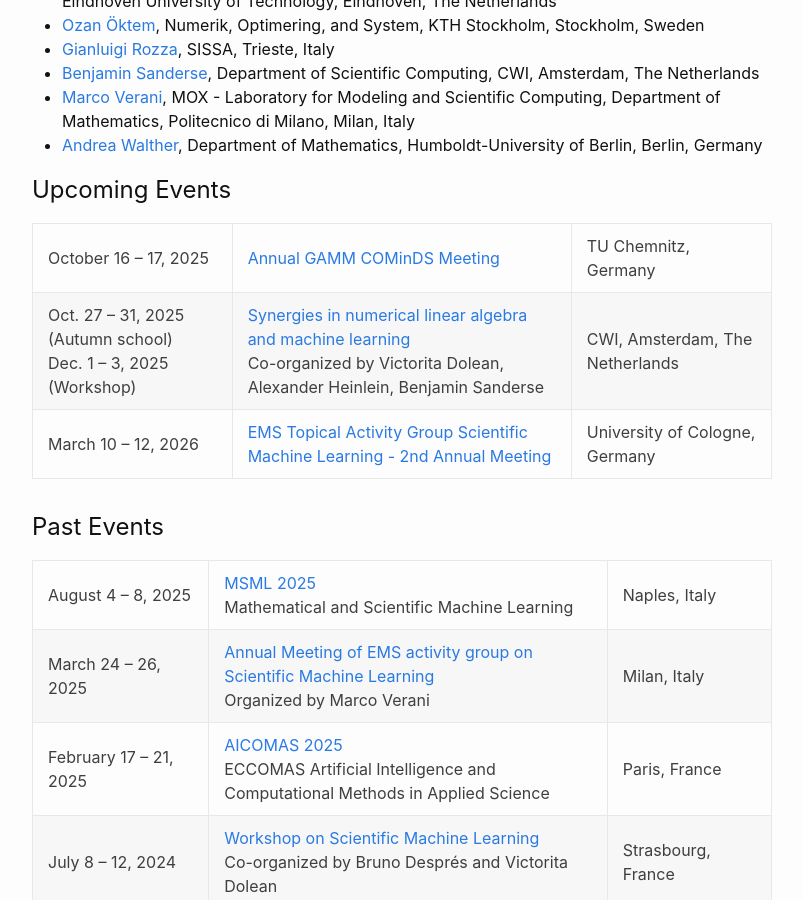
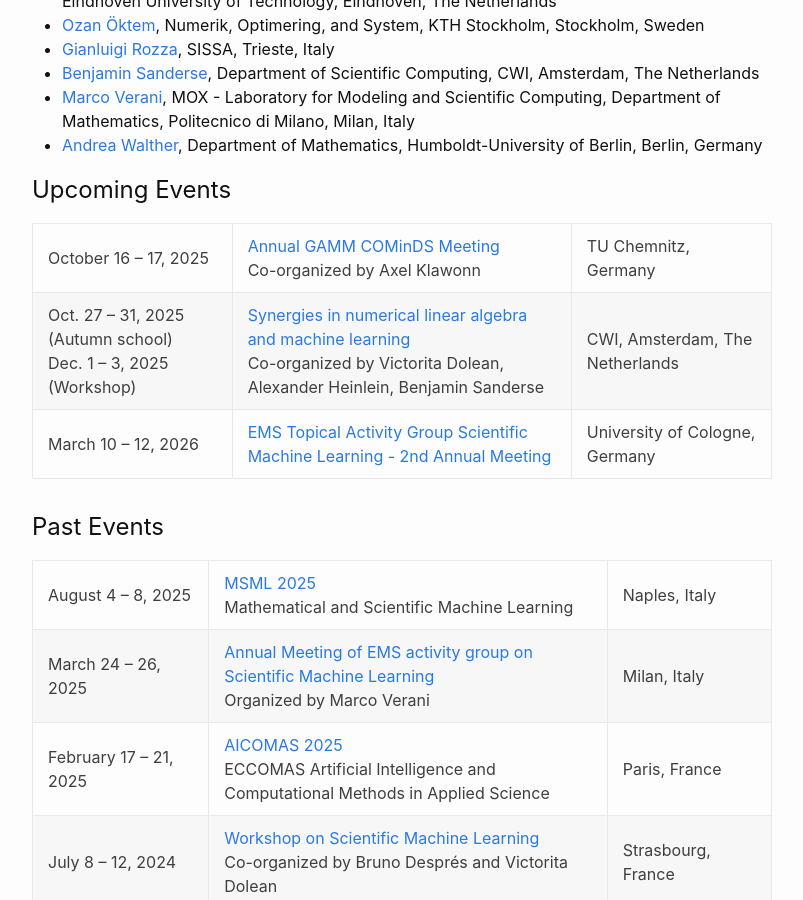
Before and after one commit to EMS-TAG-SciML/ems-tag-sciml.github.io, a Jekyll site: the page built from index.md, in a window 1280 px wide and 900 px high, scrolled down 2879 px. Shown: the whole window, without its empty margins (238-1041 px from the left). Built offline with Jekyll 4.4.1, drawn with Linux system fonts in a browser that asks for light colours.

Commit message:
Add co-organizer to event

```diff
--- a/index.md
+++ b/index.md
@@ -77,7 +77,7 @@ If you wish to unsubscribe from the mailing list, please send a message from the
 
 ## Upcoming Events
 
-| October 16 – 17, 2025 | <a href="https://www.chemnitz-am.de/gamm-cmds2025/" target="_blank">Annual GAMM COMinDS Meeting</a> | TU Chemnitz, Germany |
+| October 16 – 17, 2025 | <a href="https://www.chemnitz-am.de/gamm-cmds2025/" target="_blank">Annual GAMM COMinDS Meeting</a><br/> Co-organized by Axel Klawonn | TU Chemnitz, Germany |
 | Oct. 27 – 31, 2025 (Autumn school) <br/> Dec. 1 – 3, 2025 (Workshop) | <a href="https://www.cwi.nl/en/education/semester-programmes/cwi-research-semester-programs/synergies-in-numerical-linear-algebra-and-machine-learning/" target="_blank">Synergies in numerical linear algebra and machine learning</a><br/> Co-organized by Victorita Dolean, Alexander Heinlein, Benjamin Sanderse | CWI, Amsterdam, The Netherlands |
 | March 10 – 12, 2026 | <a href="https://cds.uni-koeln.de/en/workshops/ems-tag-sciml/save-the-date" target="_blank">EMS Topical Activity Group Scientific Machine Learning - 2nd Annual Meeting</a> | University of Cologne, Germany |
 
```
